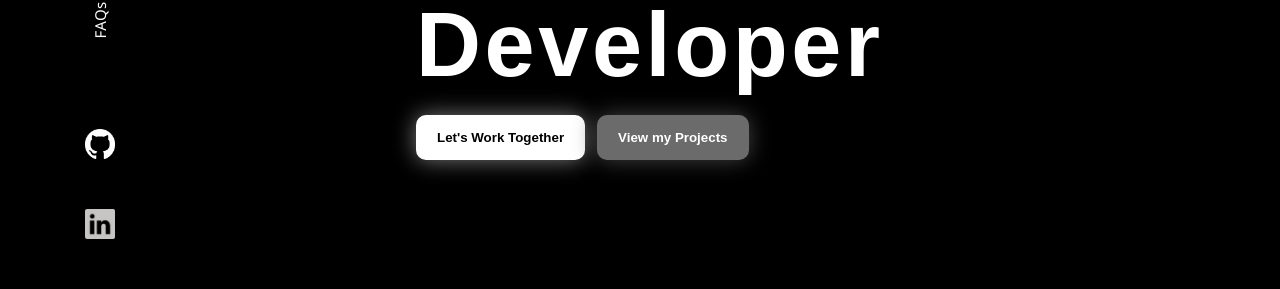
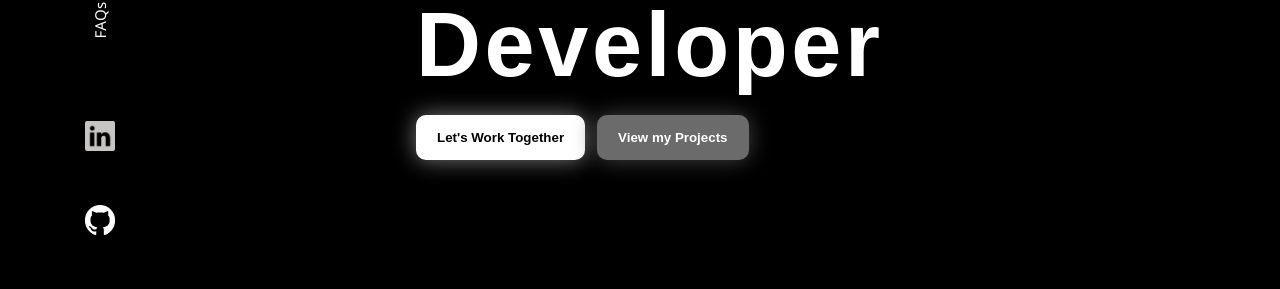
Before and after one commit to AnonymousDre/my-portfolio, a React (Vite) app: page / in a window 1280 px wide. Shown: the part 511-800 px from the top of the page. Built offline with nearby package versions, Linux system fonts and the light colour scheme.

Commit message:
Update Sidebar.jsx

```diff
--- a/src/Sidebar.jsx
+++ b/src/Sidebar.jsx
@@ -75,8 +75,12 @@
 
       {/* Bottom socials */}
       <div className="socials">
-        <img src={githubIcon} alt="GitHub" />
-        <img src={linkedinIcon} alt="LinkedIn" />
+        <a href="https://www.linkedin.com/in/andre-thomas-quizon-386399331" target="_blank" rel="noopener noreferrer">
+          <img src={linkedinIcon} alt="LinkedIn" />
+        </a>
+        <a href="https://github.com/AnonymousDre" target="_blank" rel="noopener noreferrer">
+          <img src={githubIcon} alt="GitHub" />
+        </a>
       </div>
     </div>
   );
```
